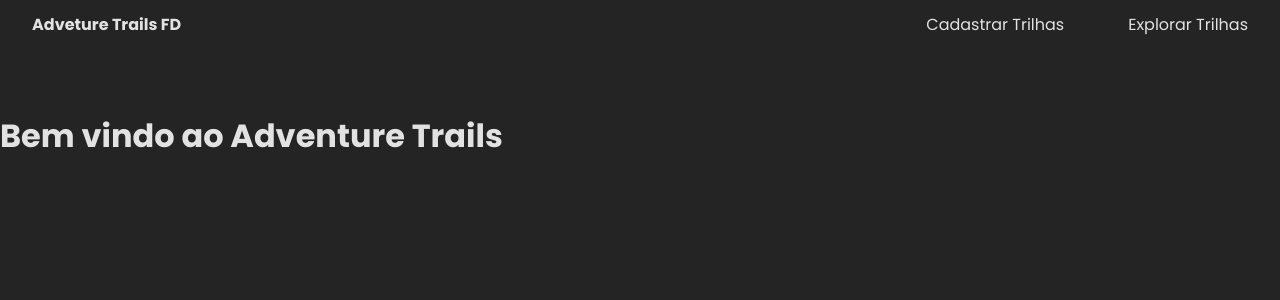
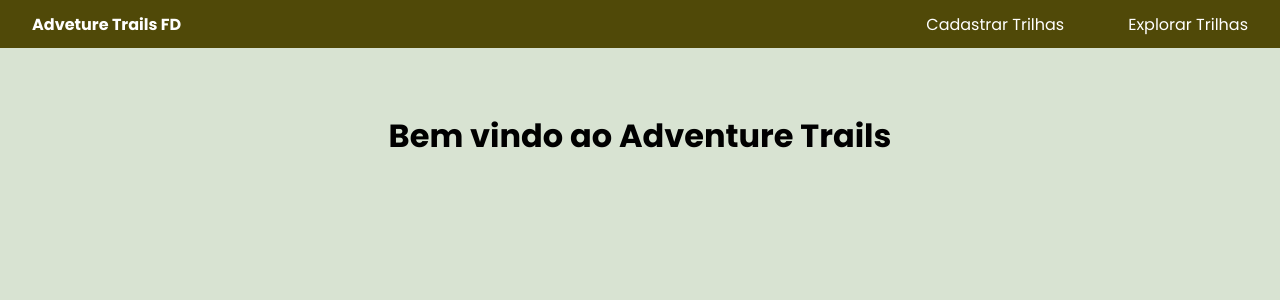
Before and after one commit to juniorpinhodev/Adveture_Trails_FD, a React (Vite) app in the folder adveture_trails_fd/: page / in a window 1280 px wide. Shown: the top 300 px of the page. Built offline with nearby package versions, Linux system fonts and the light colour scheme.

Commit message:
feat: 🎸 update CSS

```diff
--- a/adveture_trails_fd/src/index.css
+++ b/adveture_trails_fd/src/index.css
@@ -8,16 +8,18 @@
 }
 
 :root {
-  color-scheme: light dark;
-  color: #ffffffde;
-  background-color: #242424;
+  --primary: #504908;
+  --white: #ffffff;
+  --black: #181818;
 
-  /* --primary: #504908;
-  --white: #ffffff;
-  --black: #181818; */
+  color: --black;
+  background-color: #D8E3D2;
+
+
 }
 
 .container {
   padding-top: 4em;
+  text-align: center;
 
 }
--- a/adveture_trails_fd/src/pages/PaginaCadastro/styles.js
+++ b/adveture_trails_fd/src/pages/PaginaCadastro/styles.js
@@ -5,7 +5,6 @@ export const PageContainer = styled("div")({
  flexDirection: "column",
  alignItems: "center",
  padding: "3rem 5rem 10rem",
- background: "#D8E3D2"
 });
 
 export const PageTitle = styled("h1")({
--- a/adveture_trails_fd/src/pages/PaginaListaTrilhas/styles.js
+++ b/adveture_trails_fd/src/pages/PaginaListaTrilhas/styles.js
@@ -1,14 +1,15 @@
 import { styled } from "@mui/system";
 
 export const PageTitle = styled("h1")({
- margin: "4rem 0"
+ margin: "4rem 0",
+
 });
 
 export const Container = styled("div")({
  display: "flex",
  flexDirection: "column",
  alignItems: "center",
- padding: "0 4rem 4rem"
+ padding: "0 4rem 4rem",
 });
 
 export const TrailsContainer = styled("div")({
```
